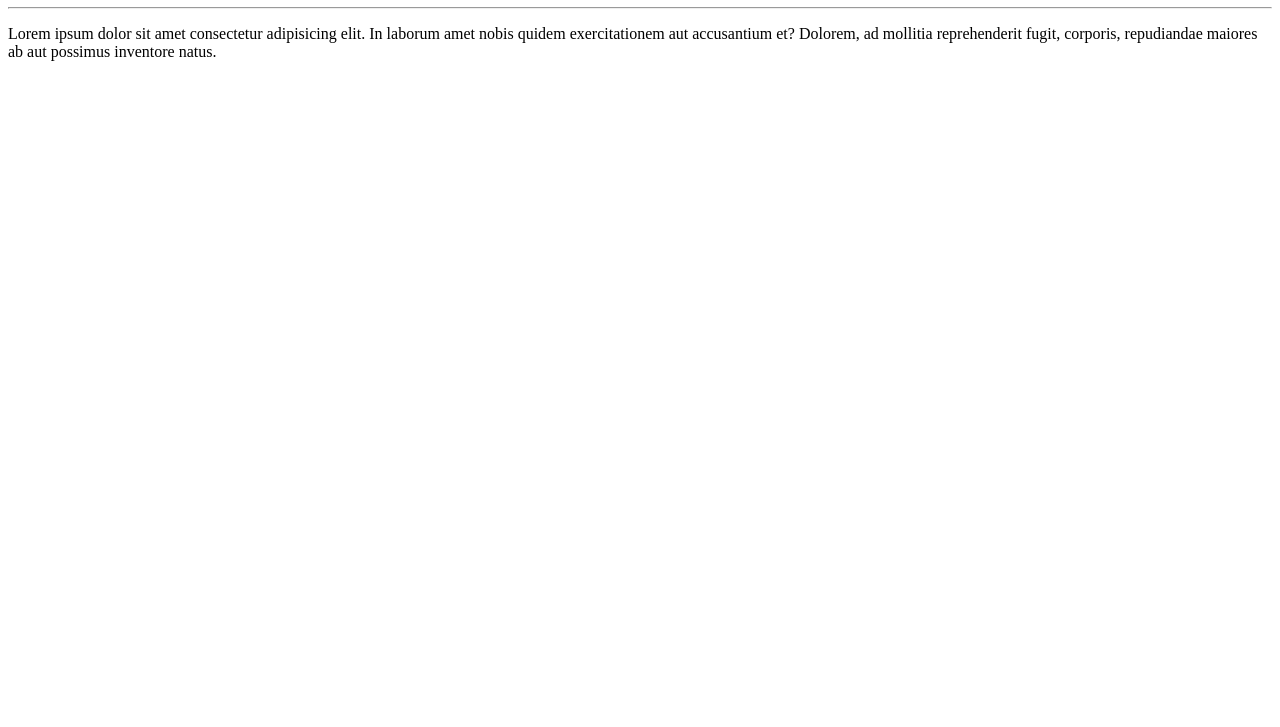
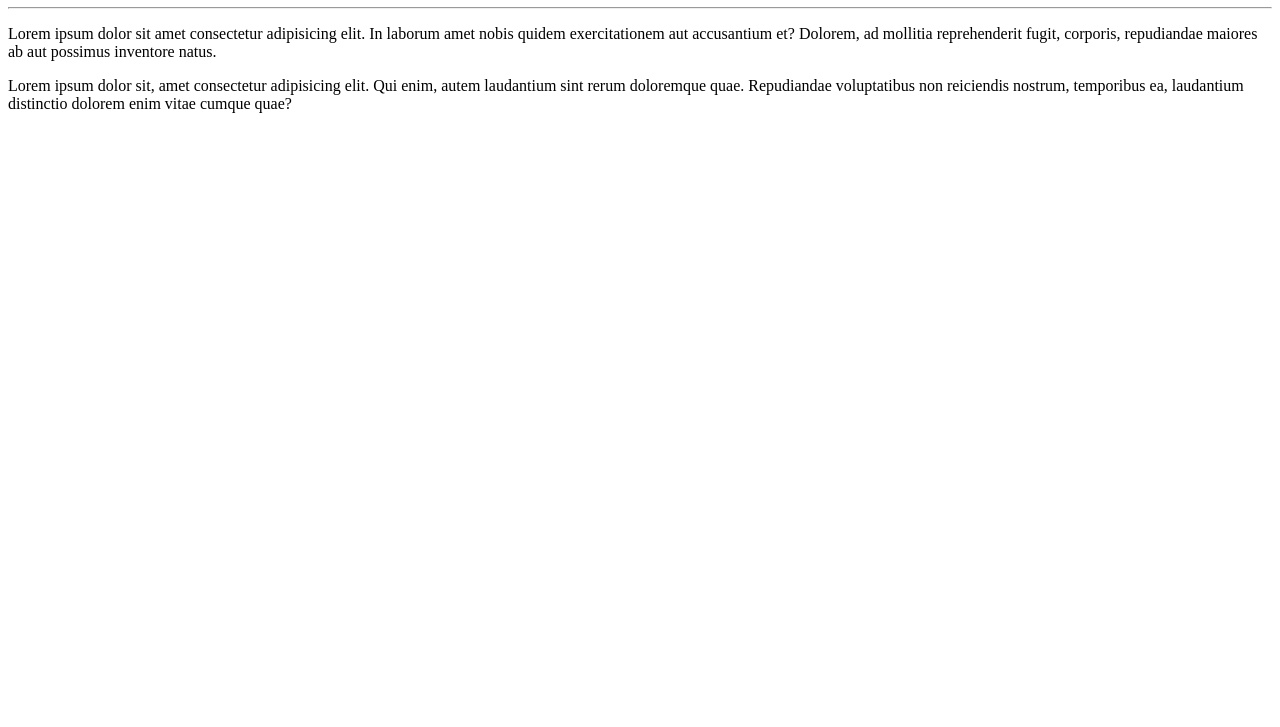
Before and after one commit to isabel19173/Ol-_mundo, a plain HTML site: page site-exemplo/index.html in a window 1280 px wide. Shown: the part 73-800 px from the top of the page. Drawn offline with Linux system fonts and the light colour scheme.

Commit message:
mais paragrafo

```diff
--- a/site-exemplo/index.html
+++ b/site-exemplo/index.html
@@ -10,6 +10,8 @@
     <hr>
     <p>Lorem ipsum dolor sit amet consectetur adipisicing elit. In laborum amet nobis quidem exercitationem aut accusantium et?
         Dolorem, ad mollitia reprehenderit fugit, corporis, repudiandae maiores ab aut possimus inventore natus. </p>
-
+    <p> Lorem ipsum dolor sit, amet consectetur adipisicing elit. Qui enim, autem laudantium sint rerum doloremque quae.
+        Repudiandae voluptatibus non reiciendis nostrum, temporibus ea, laudantium distinctio dolorem enim vitae cumque quae?
+    </p>
 </body>
 </html>
```
